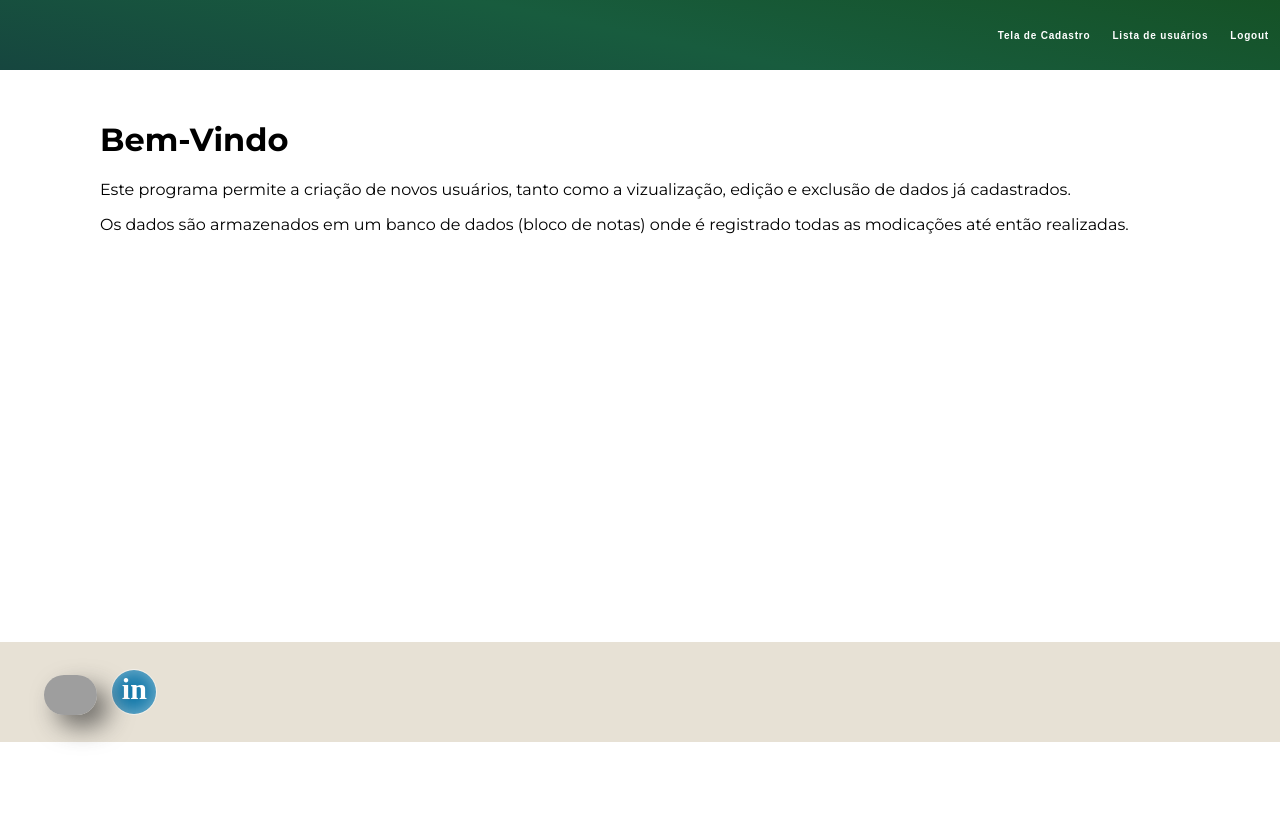
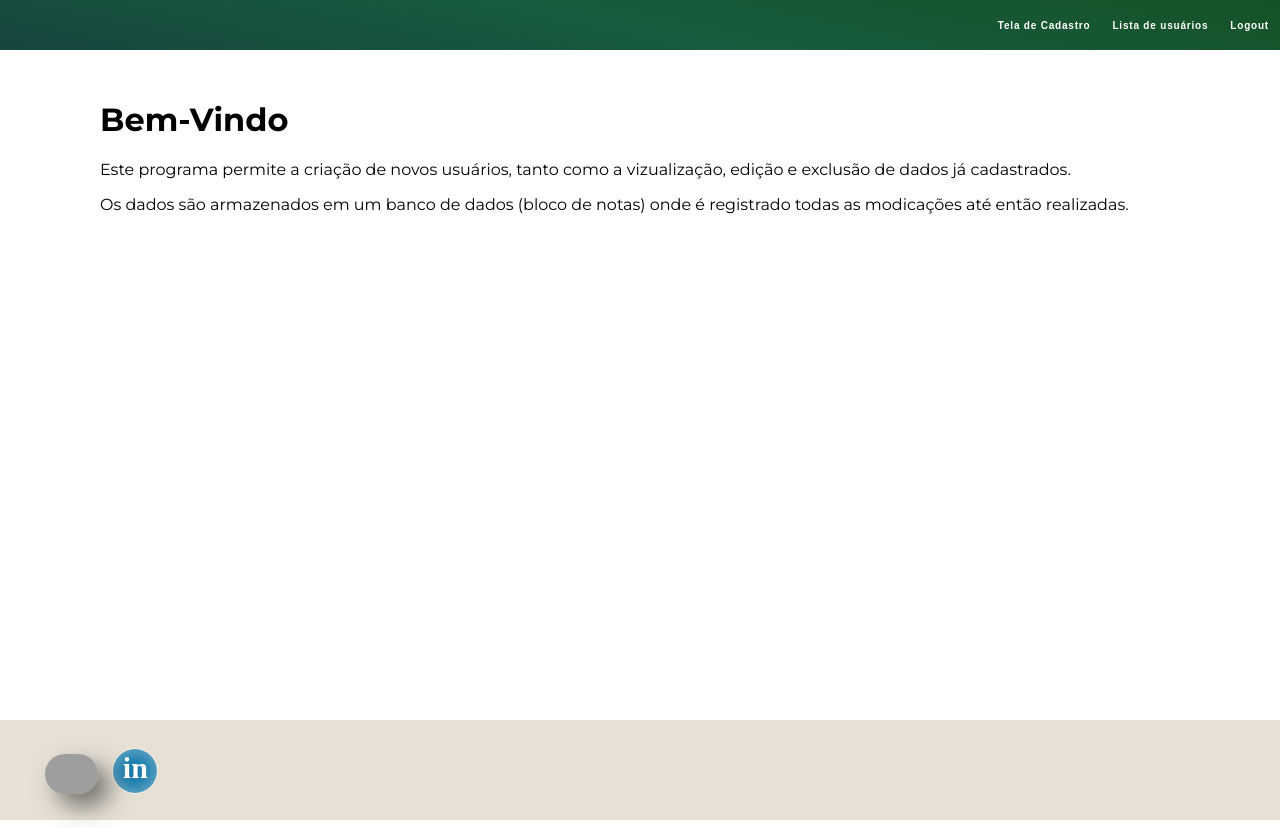
Before and after one commit to 01010111iz/Projeto-CRUD, a plain HTML site: page frontend/main/main.html in a window 1280 px wide. Before the commit the page ends 800 px from the top, so only its background shows below. Drawn offline with Linux system fonts and the light colour scheme; grey boxes are pictures that could not be loaded.

Commit message:
Repositório com projetos back e front end

```diff
--- a/frontend/css/main.css
+++ b/frontend/css/main.css
@@ -4,9 +4,15 @@ body{
     padding: 0;
     font-family: "Montserrat", sans-serif, "Segoe UI", Tahoma, Geneva, Verdana;
 }
+
+#global{
+    position: relative;
+    min-height: 90vh;
+}
+
 .btns{
     display: flex;
-    height: 70px;
+    height: 50px;
     justify-content: end;
     background: linear-gradient(192deg, #155226, #185c3e, #16463f);
     align-items: center;
@@ -27,6 +33,7 @@ body{
     overflow: hidden;
     z-index: 1;
 }
+
 .logoutButton{
     cursor: pointer;
     margin: 5px;
@@ -58,14 +65,18 @@ body{
 }
 
 .main{
+    padding-bottom: 2.5rem;
     margin: 50px 100px;
     font-size: 16px;
     height: 29.5rem;
 }
 
 .ftr{
+    position: absolute;
+    bottom: 0;
     background-color: #e7e1d5;
     height: 100px;
+    width: 100%;
 }
 
 .footer{
@@ -74,7 +85,7 @@ body{
     align-content: center;
     flex-wrap: wrap;
     align-items: stretch;
-    padding: 29px;
+    padding: 30px;
 }
 
 img{
@@ -94,7 +105,7 @@ img{
 
 #github:hover, #github:focus{
     color: #505050;
-    transform: translateY(-6px);
+    transform: translateY(-5px);
 }
 
 #linkedin{
--- a/frontend/main/main.html
+++ b/frontend/main/main.html
@@ -13,6 +13,7 @@
         <button class="listButton" onclick="UserList()">Lista de usuários</button>
         <button class="logoutButton" onclick="logout()">Logout</button>
     </div>
+    <div id="global">
         <div class="main">
             <h1 class="wellcome">
                 Bem-Vindo
@@ -33,5 +34,6 @@
             </footer>
         </div>
         <script src="./main.js"></script>
+    </div>
 </body>
 </html>
```
Also changed, not shown: backend/details/account.json (+13 -1 lines). Lines whose indentation alone changed are shown as unchanged.
